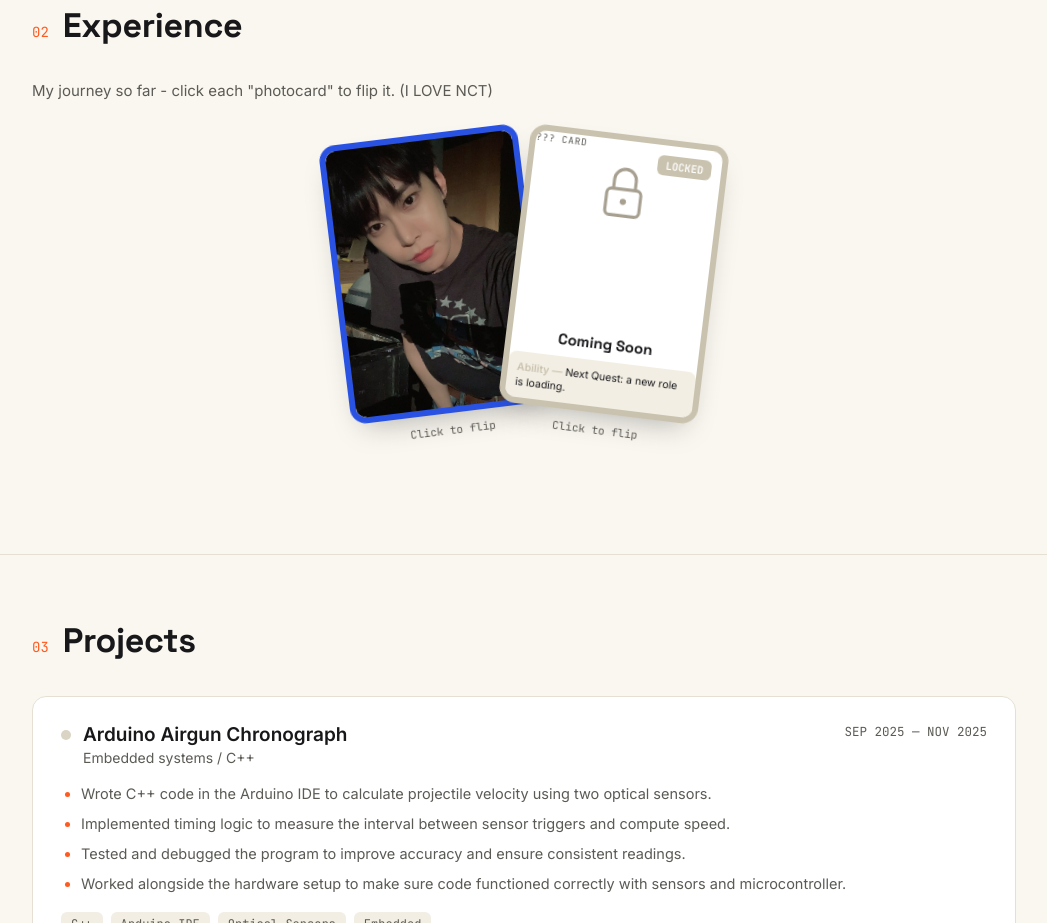
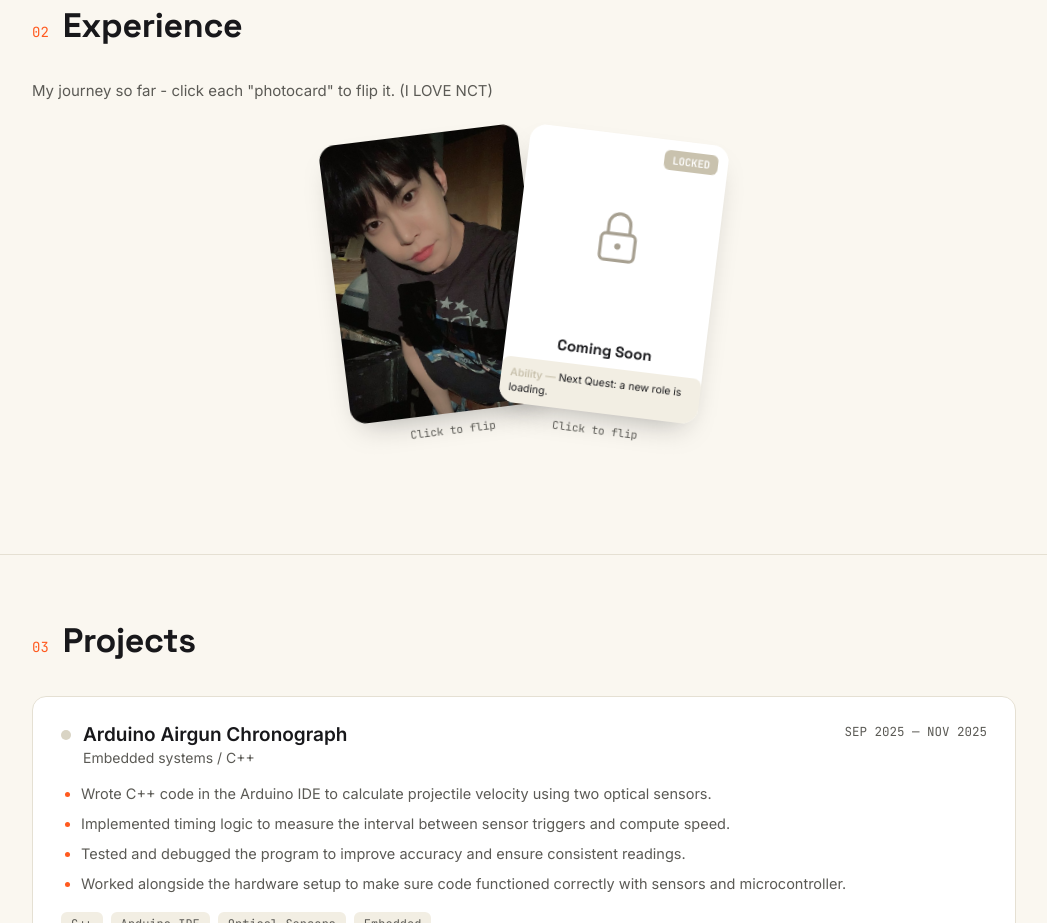
Before and after one commit to jettle056/websiteportfolio, a plain HTML site: page index.html in a window 1280 px wide. Shown: the part 1060-1983 px from the top of the page, without its empty margins (116-1163 px from the left). Drawn offline with Linux system fonts and the light colour scheme.

Commit message:
made small changes

```diff
--- a/index.html
+++ b/index.html
@@ -240,7 +240,7 @@
     box-shadow:0 14px 30px -14px rgba(24,24,27,0.35);
   }
   .flip-front{
-    border:6px solid var(--frame, var(--blue));
+    border:6px solid var(--frame, var());
     display:flex;flex-direction:column;align-items:center;
   }
   .ft-eyebrow{font-family:'JetBrains Mono',monospace;font-size:9.5px;letter-spacing:.08em;color:var(--ink-soft);align-self:flex-start;}
@@ -248,16 +248,33 @@
     position:absolute;top:10px;right:10px;font-family:'JetBrains Mono',monospace;font-size:10.5px;
     background:var(--frame,var(--blue));color:#fff;padding:3px 8px;border-radius:6px;font-weight:600;
   }
-.ft-icon{
-    flex:1;
-    overflow:hidden;
-    border-radius:10px;
+  .ft-photo{
+  flex:1;
+  width:100%;
+  height:100%;
+  overflow:hidden;
+  border-radius:8px;
 }
-
+.ft-photo img{
+  width:100%;
+  height:100%;
+  object-fit:cover;
+  display:block;
+}
+.ft-icon{flex:1;display:flex;align-items:center;justify-content:center;}
 .ft-icon img{
-    width:100%;
-    height:100%;
-    object-fit:cover;
+  width:100%;
+  height:100%;
+  object-fit:cover;
+  display:block;
+}
+.fb-logo img{
+  width:150%;
+  height:170%;
+  object-fit:contain;
+  border-radius:8px;
+  padding:4px;
+  display:block;
 }
   .ft-icon svg{width:78px;height:78px;}
   .ft-name{font-family:'Space Grotesk',sans-serif;font-weight:700;font-size:15px;text-align:center;}
@@ -272,7 +289,7 @@
   }
   .fb-top{display:flex;gap:10px;align-items:flex-start;}
   .fb-logo{
-    width:30px;height:30px;border-radius:8px;background:var(--frame,var(--blue));color:#fff;
+    width:30px;height:30px;border-radius:8px;background:var(--frame,var());color:#fff;
     display:flex;align-items:center;justify-content:center;font-weight:700;font-size:13px;flex-shrink:0;
   }
   .fb-title{font-family:'Space Grotesk',sans-serif;font-weight:700;font-size:14.5px;line-height:1.2;}
@@ -412,13 +429,13 @@ body.loading{overflow:hidden;}
 <div class="flip-card" style="--x:-90px; --y:8px; --rot:-7deg; z-index:1;">
   <div class="flip-inner">
     <div class="flip-front" style="--frame:var(--blue);">
-      <div class="ft-icon">
+      <div class="ft-photo">
         <img src="assets/doyoung.jpg" alt="card art">
       </div>
     </div>
     <div class="flip-back">
       <div class="fb-top">
-        <div class="fb-logo">MW</div>
+        <div class="fb-logo"><img src = "assets/Metropolitan_Water_District_Seal.jpg" alt="MWD logo"></div>
         <div>
           <div class="fb-title">IT Support Analyst II Student Intern</div>
           <div class="fb-sub">Metropolitan Water District of Southern California</div>
@@ -426,10 +443,6 @@ body.loading{overflow:hidden;}
       </div>
       <div class="fb-date">JUN 2026 — PRESENT · LOS ANGELES, CA</div>
       <ul>
-        <li>Resolved 40+ requests at a 95% first-response rate via ServiceNow.</li>
-        <li>Imaged &amp; configured Windows workstations using Tanium.</li>
-        <li>Replaced laptop batteries, fans &amp; components to extend device life.</li>
-        <li>Tracked 200+ IT assets through their full lifecycle.</li>
       </ul>
     </div>
   </div>
@@ -440,7 +453,7 @@ body.loading{overflow:hidden;}
         <div class="flip-card" style="--x:90px; --y:8px; --rot:7deg; z-index:2;">
           <div class="flip-inner">
             <div class="flip-front" style="--frame:#C9C2AE;">
-              <span class="ft-eyebrow">??? CARD</span>
+              <span class="ft-eyebrow"></span>
               <span class="ft-stat" style="background:#C9C2AE;">LOCKED</span>
               <div class="ft-icon">
                 <svg viewBox="0 0 100 100" fill="none" xmlns="http://www.w3.org/2000/svg">
```
Also changed, not shown: assets/Metropolitan_Water_District_Seal.jpg (added), assets/nct_lightstick.jpg (added).
